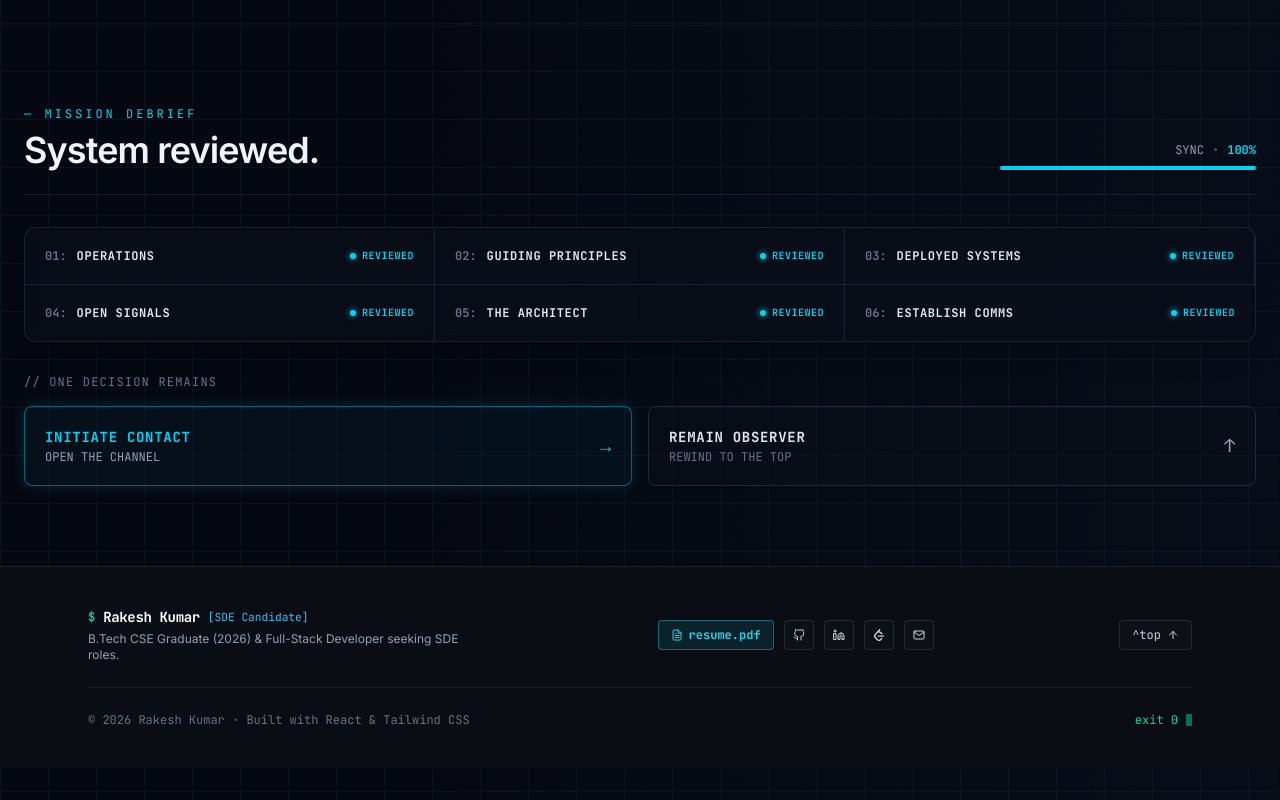
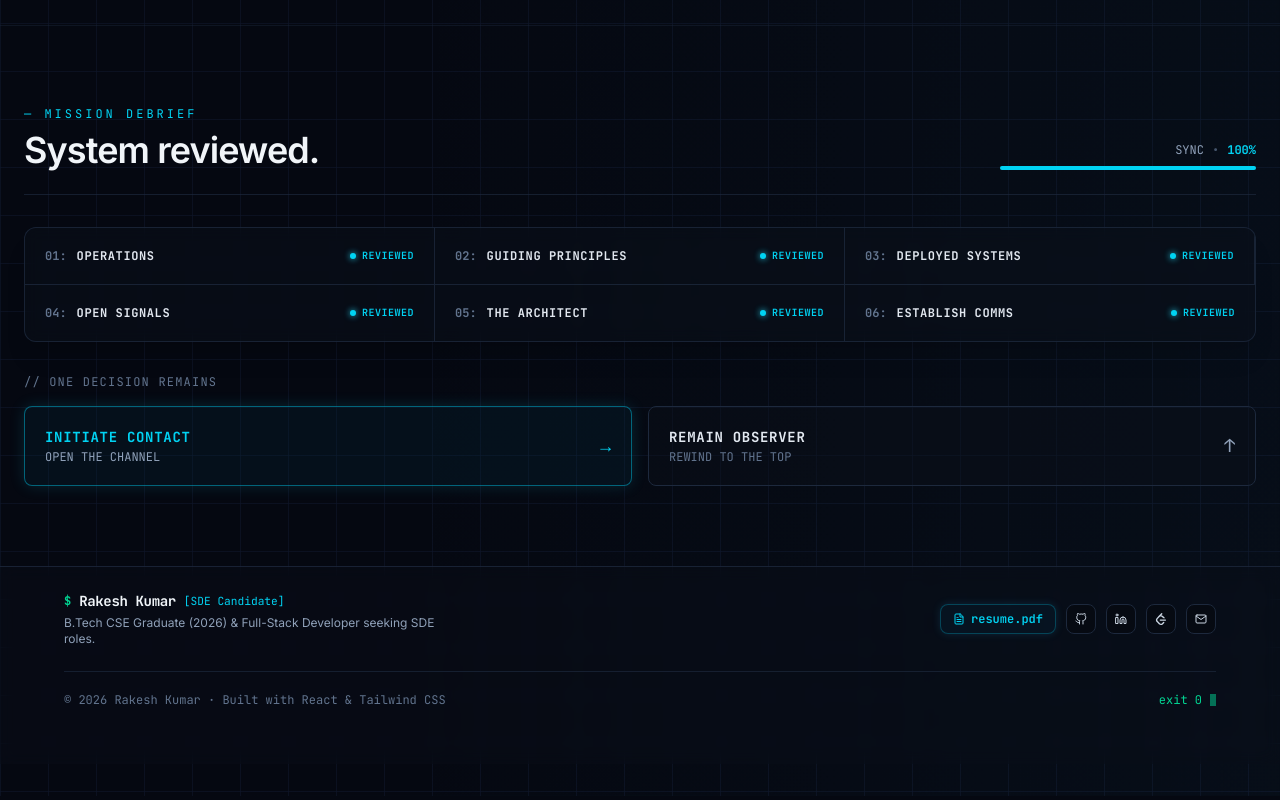
Before and after one commit to rakeshkumar0804/Developer-Portfolio, a React (Vite) app: page / in a window 1280 px wide. Shown: the part 8473-9273 px from the top of the page. Built offline with nearby package versions, Linux system fonts and the light colour scheme.

Commit message:
refactor: polish footer card with cyan outline hover on resume, remove duplicate floating arrow, and add clearance for bottom telemetry

```diff
--- a/src/components/BackToTop.jsx
+++ /dev/null
@@ -1,38 +0,0 @@
-import React, { useState, useEffect } from 'react';
-import { motion, AnimatePresence } from 'framer-motion';
-import { FiArrowUp } from 'react-icons/fi';
-
-export default function BackToTop() {
-  const [visible, setVisible] = useState(false);
-
-  useEffect(() => {
-    const handleScroll = () => {
-      setVisible(window.scrollY > 400);
-    };
-
-    window.addEventListener('scroll', handleScroll, { passive: true });
-    return () => window.removeEventListener('scroll', handleScroll);
-  }, []);
-
-  const scrollToTop = () => {
-    window.scrollTo({ top: 0, behavior: 'smooth' });
-  };
-
-  return (
-    <AnimatePresence>
-      {visible && (
-        <motion.button
-          initial={{ opacity: 0, scale: 0.8 }}
-          animate={{ opacity: 1, scale: 1 }}
-          exit={{ opacity: 0, scale: 0.8 }}
-          transition={{ duration: 0.2 }}
-          onClick={scrollToTop}
-          className="fixed bottom-6 right-6 z-40 p-3 rounded-full border border-white/[0.1] bg-[#131622]/90 backdrop-blur-md text-slate-300 hover:text-white hover:border-[#38bdf8]/50 shadow-xl transition-all cursor-pointer group"
-          aria-label="Scroll to top of page"
-        >
-          <FiArrowUp className="text-sm group-hover:-translate-y-0.5 transition-transform" />
-        </motion.button>
-      )}
-    </AnimatePresence>
-  );
-}
--- a/src/components/Footer.jsx
+++ b/src/components/Footer.jsx
@@ -1,25 +1,21 @@
 import React from 'react';
-import { FiGithub, FiLinkedin, FiMail, FiArrowUp, FiFileText } from 'react-icons/fi';
+import { FiGithub, FiLinkedin, FiMail, FiFileText } from 'react-icons/fi';
 import { SiLeetcode } from 'react-icons/si';
 import { personalInfo } from '../data/portfolioData';
 
 export default function Footer() {
-  const scrollToTop = () => {
-    window.scrollTo({ top: 0, behavior: 'smooth' });
-  };
-
   return (
-    <footer className="border-t border-white/[0.08] bg-[#0a0e14] text-slate-400 text-xs font-mono relative py-10">
-      <div className="max-w-6xl mx-auto px-4 sm:px-6">
-        <div className="flex flex-col md:flex-row items-center justify-between gap-6 pb-6 border-b border-white/[0.06]">
+    <footer className="border-t border-slate-800/80 bg-[#0B101B]/40 backdrop-blur-sm px-6 pt-6 pb-12 sm:pb-14 font-mono text-xs text-slate-400 relative z-20">
+      <div className="max-w-6xl mx-auto">
+        <div className="flex flex-col md:flex-row items-center justify-between gap-6 pb-6 border-b border-slate-800/70">
           {/* Brand Info */}
           <div className="flex flex-col items-center md:items-start text-center md:text-left">
             <div className="flex items-center gap-2 mb-1">
               <span className="text-emerald-400 font-bold">$</span>
-              <span className="font-bold text-sm text-white tracking-tight">
+              <span className="font-bold text-sm text-slate-100 tracking-tight">
                 {personalInfo.name}
               </span>
-              <span className="text-[0.7rem] text-[#38bdf8]">[SDE Candidate]</span>
+              <span className="text-[0.7rem] text-cyan-400">[SDE Candidate]</span>
             </div>
             <p className="text-xs text-slate-400 font-sans max-w-sm">
               B.Tech CSE Graduate (2026) & Full-Stack Developer seeking SDE roles.
@@ -32,7 +28,7 @@ export default function Footer() {
               href={personalInfo.resumeUrl}
               target="_blank"
               rel="noopener noreferrer"
-              className="flex items-center gap-1.5 px-3 py-1.5 rounded border border-[#22d3ee]/40 bg-[#22d3ee]/10 text-[#22d3ee] hover:bg-[#22d3ee] hover:text-[#0a0e14] transition-all text-xs font-bold"
+              className="flex items-center gap-1.5 px-3 py-1.5 rounded-lg border border-cyan-500/30 bg-cyan-950/20 text-cyan-400 hover:border-cyan-400 hover:text-cyan-300 transition-all text-xs font-semibold shadow-[0_0_8px_rgba(56,189,248,0.15)] cursor-pointer"
             >
               <FiFileText className="text-xs" />
               <span>resume.pdf</span>
@@ -42,7 +38,7 @@ export default function Footer() {
               href={personalInfo.github}
               target="_blank"
               rel="noreferrer"
-              className="p-2 rounded border border-white/[0.1] bg-[#0d1117] text-slate-300 hover:text-[#38bdf8] hover:border-[#38bdf8]/40 transition-colors"
+              className="p-2 rounded-lg border border-slate-800 bg-[#060a12] text-slate-300 hover:text-cyan-400 hover:border-cyan-500/40 transition-colors"
               aria-label="GitHub Profile"
             >
               <FiGithub className="text-xs" />
@@ -52,7 +48,7 @@ export default function Footer() {
               href={personalInfo.linkedin}
               target="_blank"
               rel="noreferrer"
-              className="p-2 rounded border border-white/[0.1] bg-[#0d1117] text-slate-300 hover:text-[#38bdf8] hover:border-[#38bdf8]/40 transition-colors"
+              className="p-2 rounded-lg border border-slate-800 bg-[#060a12] text-slate-300 hover:text-cyan-400 hover:border-cyan-500/40 transition-colors"
               aria-label="LinkedIn Profile"
             >
               <FiLinkedin className="text-xs" />
@@ -62,7 +58,7 @@ export default function Footer() {
               href={personalInfo.leetcode}
               target="_blank"
               rel="noreferrer"
-              className="p-2 rounded border border-white/[0.1] bg-[#0d1117] text-slate-300 hover:text-[#f59e0b] hover:border-[#f59e0b]/40 transition-colors"
+              className="p-2 rounded-lg border border-slate-800 bg-[#060a12] text-slate-300 hover:text-amber-400 hover:border-amber-500/40 transition-colors"
               aria-label="LeetCode Profile"
             >
               <SiLeetcode className="text-xs" />
@@ -70,27 +66,16 @@ export default function Footer() {
 
             <a
               href={`mailto:${personalInfo.email}`}
-              className="p-2 rounded border border-white/[0.1] bg-[#0d1117] text-slate-300 hover:text-[#38bdf8] hover:border-[#38bdf8]/40 transition-colors"
+              className="p-2 rounded-lg border border-slate-800 bg-[#060a12] text-slate-300 hover:text-cyan-400 hover:border-cyan-500/40 transition-colors"
               aria-label="Email"
             >
               <FiMail className="text-xs" />
             </a>
           </div>
-
-          {/* Back to Top */}
-          <div>
-            <button
-              onClick={scrollToTop}
-              className="flex items-center gap-1.5 px-3 py-1.5 rounded border border-white/[0.1] bg-[#0d1117] text-slate-300 hover:text-white hover:border-[#38bdf8]/40 transition-colors cursor-pointer text-xs"
-            >
-              <span>^top</span>
-              <FiArrowUp className="text-xs" />
-            </button>
-          </div>
         </div>
 
         {/* Copyright & Terminal Prompt */}
-        <div className="pt-6 flex flex-col sm:flex-row items-center justify-between gap-3 text-slate-500 text-[0.75rem]">
+        <div className="pt-5 flex flex-col sm:flex-row items-center justify-between gap-3 text-slate-500 text-[0.75rem]">
           <div>
             © {new Date().getFullYear()} Rakesh Kumar · Built with React & Tailwind CSS
           </div>
--- a/src/main.jsx
+++ b/src/main.jsx
@@ -11,7 +11,6 @@ import Architect from './components/Architect';
 import Contact from './components/Contact';
 import MissionDebrief from './components/MissionDebrief';
 import Footer from './components/Footer';
-import BackToTop from './components/BackToTop';
 import HudFrame from './components/HudFrame';
 
 function App() {
@@ -35,9 +34,8 @@ function App() {
         <MissionDebrief />
       </main>
 
-      {/* Footer & Floating Back-to-Top */}
+      {/* Footer */}
       <Footer />
-      <BackToTop />
     </div>
   );
 }
```
